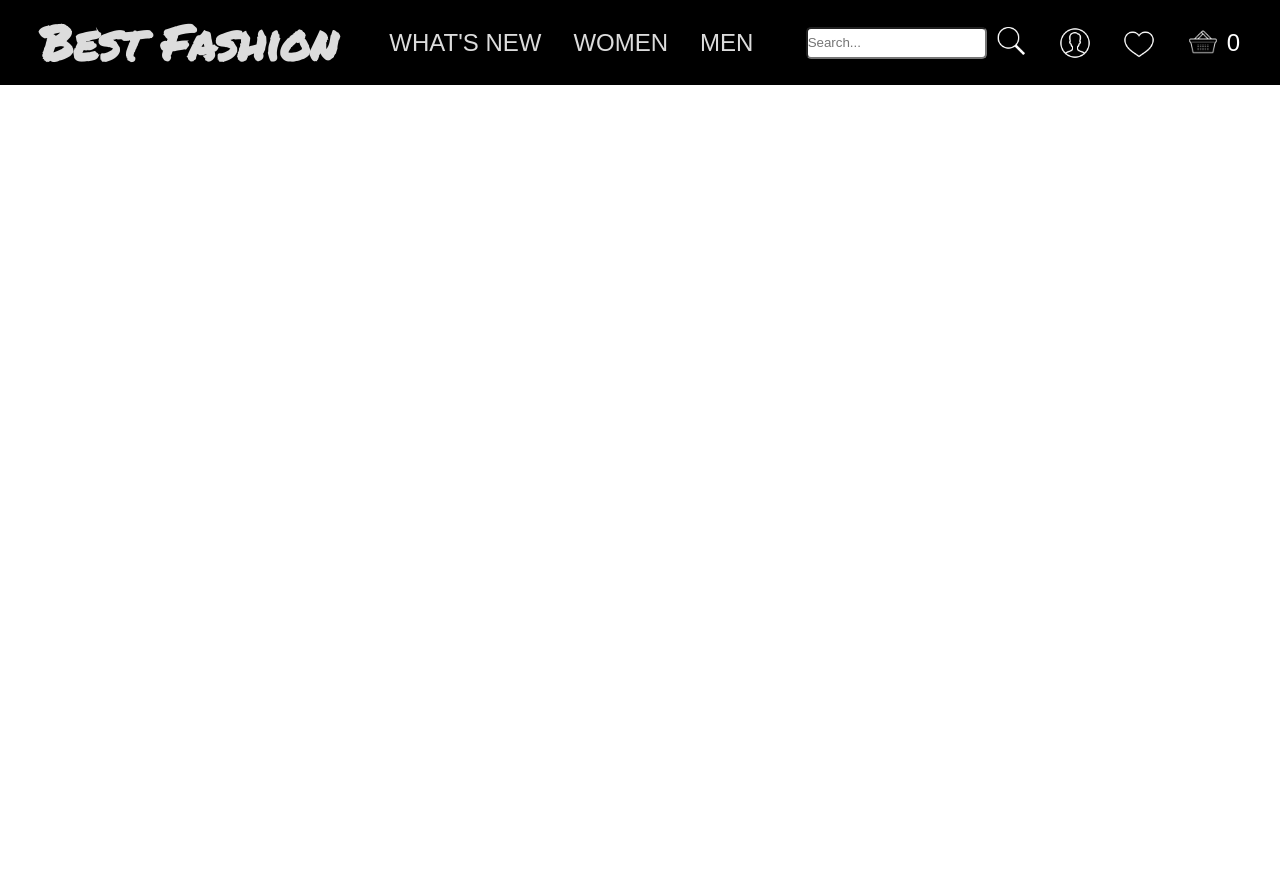
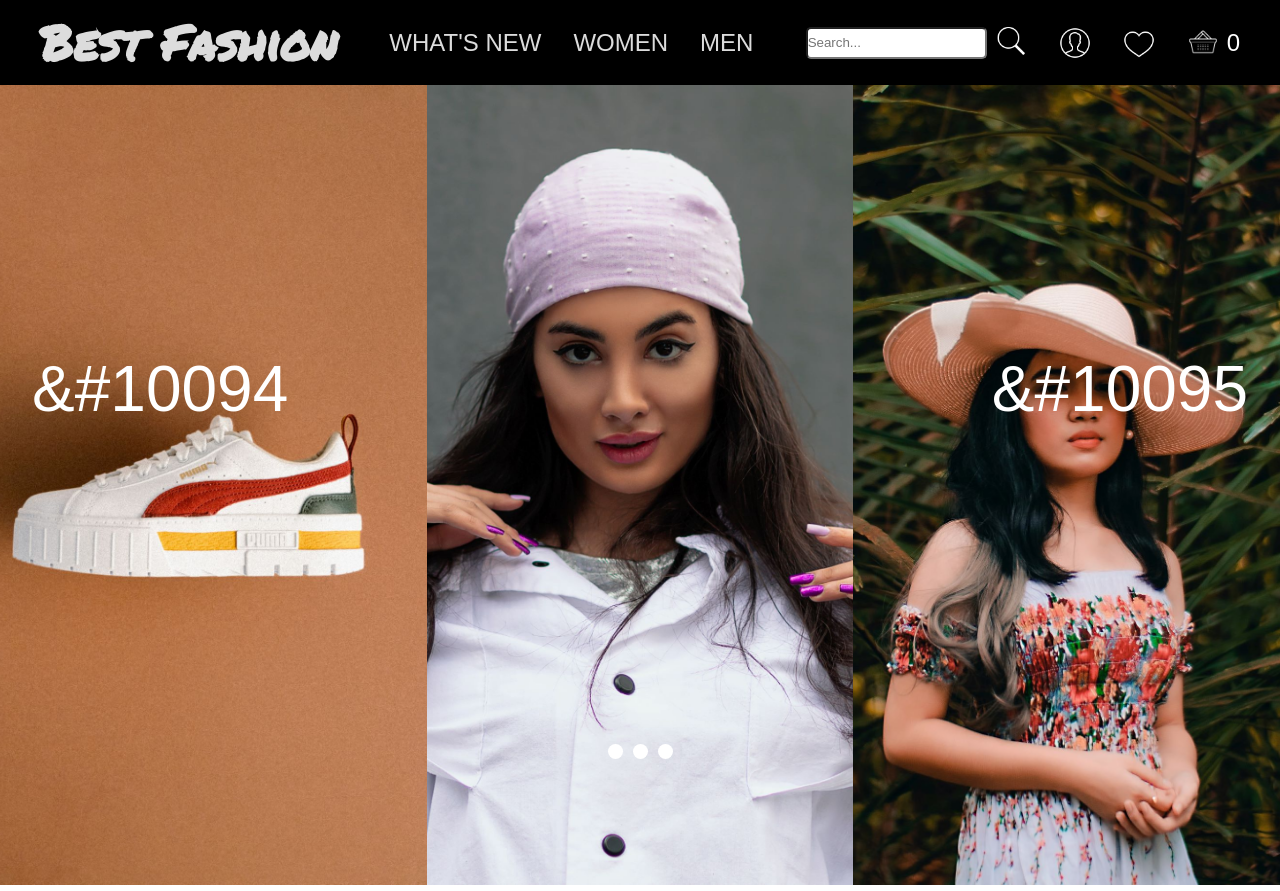
Before and after one commit to P-e-t-e-r-N-a-g-y/best-fashion-react, a React (Create React App) app: page / in a window 1280 px wide. Before the commit the page ends 800 px from the top, so only its background shows below. Built offline with nearby package versions, Linux system fonts and the light colour scheme.

Commit message:
Added slideshow component

```diff
--- a/src/App.css
+++ b/src/App.css
@@ -17,73 +17,6 @@ body {
     text-align: center;
     font-family: Arial, sans-serif;
     font-size: 1.5rem;
-}
-/* Slideshow */
-.img-container {
-    display: flex;
-    align-items: center;
-    justify-content: center;
-    width: 100%;
-}
-
-.img {
-    width: 100%;
-}
-
-.prev, .next {
-    cursor: pointer;
-    position: absolute;
-    top: 40%;
-    font-size: 4rem;
-    padding: 2rem;
-    color: white;
-
-}
-
-.prev {
-    left: 0%;
-}
-
-.next {
-    right: 0%;
-}
-
-.prev:hover, .next:hover {
-    background-color: rgba(0, 0, 0, 0.8);
-}
-
-.prev:hover {
-    border-radius: 0 15px 15px 0;
-}
-
-.next:hover {
-    border-radius:  15px 0 0 15px;
-}
-
-.dot-container {
-    position: absolute;
-    bottom: 30px;
-    width: 100%;
-}
-
-.dot {
-    display: inline-block;
-    cursor: pointer;
-    height: 15px;
-    width: 15px;
-    margin: 5px;
-    background-color: white;
-    border-radius: 50%;
-}
-
-.active, .dot:hover {
-    background-color: #717171;
-}
-
-.fade {
-    height: 100vh;
-    width: 100%;
-    object-fit: cover;
 }
 
 .section {
--- a/src/App.js
+++ b/src/App.js
@@ -1,10 +1,12 @@
 import './App.css';
 import Navbar from './components/Navbar';
+import Slideshow from './components/Slideshow';
 
 function App() {
   return (
     <div className="App">
       <Navbar />
+      <Slideshow />
     </div>
   );
 }
--- /dev/null
+++ b/src/components/Slideshow.css
@@ -0,0 +1,66 @@
+.img-container {
+    display: flex;
+    align-items: center;
+    justify-content: center;
+    width: 100%;
+}
+
+.img {
+    width: 100%;
+}
+
+.prev, .next {
+    cursor: pointer;
+    position: absolute;
+    top: 40%;
+    font-size: 4rem;
+    padding: 2rem;
+    color: white;
+
+}
+
+.prev {
+    left: 0%;
+}
+
+.next {
+    right: 0%;
+}
+
+.prev:hover, .next:hover {
+    background-color: rgba(0, 0, 0, 0.8);
+}
+
+.prev:hover {
+    border-radius: 0 15px 15px 0;
+}
+
+.next:hover {
+    border-radius:  15px 0 0 15px;
+}
+
+.dot-container {
+    position: absolute;
+    bottom: 30px;
+    width: 100%;
+}
+
+.dot {
+    display: inline-block;
+    cursor: pointer;
+    height: 15px;
+    width: 15px;
+    margin: 5px;
+    background-color: white;
+    border-radius: 50%;
+}
+
+.active, .dot:hover {
+    background-color: #717171;
+}
+
+.fade {
+    height: 100vh;
+    width: 100%;
+    object-fit: cover;
+}
--- /dev/null
+++ b/src/components/Slideshow.js
@@ -0,0 +1,58 @@
+import React from "react";
+import './Slideshow.css';
+
+function Slideshow() {
+    let slideIndex = 1;
+    showSlides(slideIndex);
+
+    function plusSlides(n) {
+        showSlides(slideIndex += n);
+    }
+
+    function currentSlide(n) {
+        showSlides(slideIndex = n);
+    }
+
+    function showSlides(n) {
+        let slides = document.getElementsByClassName('img');
+        let dots = document.getElementsByClassName('dot');
+        let slideLength = 3;
+
+        if(n > slideLength) {
+            slideIndex = 1;
+        }
+        if (n < 1) {
+            slideIndex = slideLength;
+        }
+
+        // for (let i = 0; i < slideLength; i++){
+        //     slides[i].style.display = 'none';
+        //     dots[i].className = dots[i].className.replace("active", "");
+        // }
+
+        // slides[slideIndex-1].style.display = 'block';
+        // dots[slideIndex-1].className += ' active';
+    }
+    return (
+        <div className="img-container">
+            <div className="img">
+                <img className="fade" src="/cover1.jpg" />
+            </div>
+            <div className="img">
+                <img className="fade" src="/cover2.jpg" />
+            </div>
+            <div className="img">
+                <img className="fade" src="/cover3.jpg" />
+            </div>
+            <a className="prev" onClick={plusSlides(-1)}>&#10094</a>
+            <a className="next" onClick={plusSlides(1)}>&#10095</a>
+            <div className="dot-container">
+                <span className="dot dot1" onClick={currentSlide(1)}></span>
+                <span className="dot dot2" onClick={currentSlide(2)}></span>
+                <span className="dot dot3" onClick={currentSlide(3)}></span>
+            </div>
+        </div>
+    );
+}
+
+export default Slideshow;
```
Also changed, not shown: src/components/Navbar.js (renamed from src/components/Navbar.jsx, +14 -1 lines).
